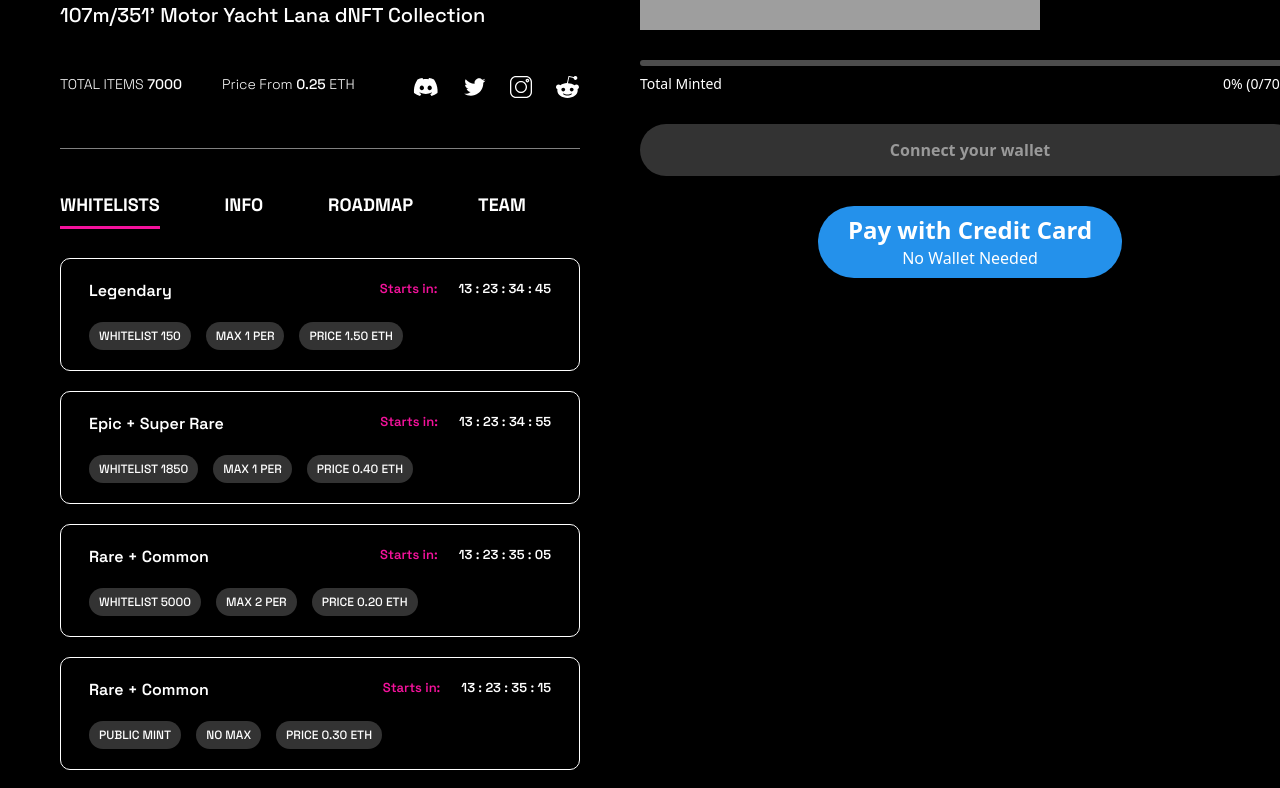
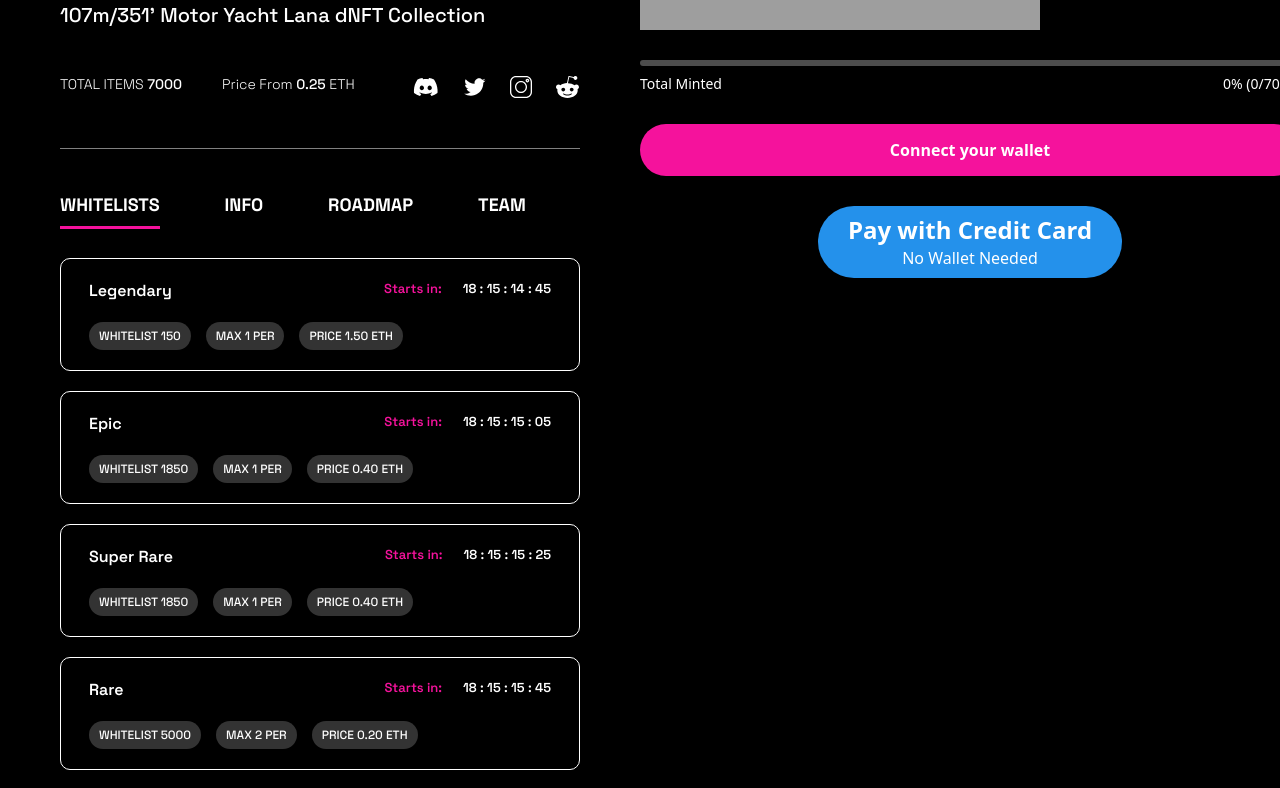
Before and after one commit to yclub-io/yachts-lending, a Next.js app: page /mint in a window 1280 px wide. Shown: the part 420-1208 px from the top of the page. Built offline with nearby package versions, Linux system fonts and the light colour scheme; grey boxes are pictures that could not be loaded.

Commit message:
changed currentMintContractIndex calc logic

```diff
--- a/components/mint/CurentMintInfoAndButtons.js
+++ b/components/mint/CurentMintInfoAndButtons.js
@@ -1,38 +1,11 @@
 import { useState } from "react";
 import contractsData from "../../data/contractsData";
+import connectMetamask from "../../utils/connectMetamask";
 
 const CurentMintInfoAndButtons = ({ currentMintContractIndex }) => {
   const [currentAccont, setCurrentAccount] = useState();
   const [mintAmount, setMintAmount] = useState(1);
   const contractInfo = contractsData[currentMintContractIndex];
-
-  const handleConnectWalletClick = async () => {
-    try {
-      const { ethereum } = window;
-      if (!ethereum) {
-        console.log("No metamask!");
-        return;
-      }
-      if (!ethereum.isConnected()) {
-        console.log("Metamask not conected!");
-        return;
-      }
-      const chainId = await ethereum.request({ method: "eth_chainId" });
-      if (chainId !== "0x1") {
-        await ethereum.request({
-          method: "wallet_switchEthereumChain",
-          params: [{ chainId: "0x1" }],
-        });
-      }
-      const accounts = await ethereum.request({
-        method: "eth_requestAccounts",
-      });
-      console.log("Account: ", accounts[0]);
-      setCurrentAccount(accounts[0]);
-    } catch (error) {
-      console.error(error);
-    }
-  };
 
   const handleMintClick = () => {
     console.log("Mint with account ", contractInfo.address);
@@ -80,14 +53,8 @@ const CurentMintInfoAndButtons = ({ currentMintContractIndex }) => {
       ) : (
         <div className="mt-[30px] flex w-[660px] flex-col">
           <button
-            className={`h-[52px] w-[660px] rounded-[26px]  text-base font-semibold text-white-1 ${
-              currentMintContractIndex >= 0
-                ? "bg-pink-1"
-                : "disabled bg-white-1 bg-opacity-20 text-opacity-50"
-            }`}
-            onClick={
-              currentMintContractIndex >= 0 ? handleConnectWalletClick : null
-            }
+            className={`h-[52px] w-[660px] rounded-[26px]  bg-pink-1 text-base font-semibold text-white-1 `}
+            onClick={() => connectMetamask(setCurrentAccount)}
           >
             Connect your wallet
           </button>
--- a/components/mint/MintsList.js
+++ b/components/mint/MintsList.js
@@ -43,7 +43,7 @@ const MintsList = ({ currentDate, currentMintContractIndex }) => {
             : "PUBLIC MINT"}
         </div>
         <div className="rounded-[16.5px] bg-white-1 bg-opacity-[20%] px-[10px] py-[5px] text-[12px] font-medium tracking-[10%]">
-          {contract?.max ? `MAX ${contract.max} PER` : "NO MAX"}
+          {`MAX ${contract.max} PER`}
         </div>
         <div className="rounded-[16.5px] bg-white-1 bg-opacity-[20%] px-[10px] py-[5px] text-[12px] font-medium tracking-[10%]">
           {`PRICE ${contract.price} ETH`}
--- a/data/contractsData.js
+++ b/data/contractsData.js
@@ -1,4 +1,4 @@
-const start = 1659624400;
+const start = 1660026400;
 
 const contractsData = [
   {
@@ -12,28 +12,55 @@ const contractsData = [
   },
   {
     address: "22222222",
-    name: "Epic + Super Rare",
-    start: start + 20,
-    end: start + 30,
+    name: "Epic",
+    start: start + 30,
+    end: start + 40,
     whitelist: 1850,
     max: 1,
     price: "0.40",
   },
   {
-    address: "333333333",
-    name: "Rare + Common",
-    start: start + 30,
-    end: start + 40,
+    address: "33333333",
+    name: "Super Rare",
+    start: start + 50,
+    end: start + 60,
+    whitelist: 1850,
+    max: 1,
+    price: "0.40",
+  },
+  {
+    address: "44444444444",
+    name: "Rare",
+    start: start + 70,
+    end: start + 80,
     whitelist: 5000,
     max: 2,
     price: "0.20",
   },
   {
-    address: "4444444444444",
-    name: "Rare + Common",
-    start: start + 40,
-    end: start + 5000,
-    price: "0.30",
+    address: "5555555555",
+    name: "Common",
+    start: start + 90,
+    end: start + 100,
+    whitelist: 5000,
+    max: 2,
+    price: "0.20",
+  },
+  {
+    address: "44444444444",
+    name: "Rare",
+    start: start + 110,
+    end: start + 120,
+    max: 10,
+    price: "0.20",
+  },
+  {
+    address: "5555555555",
+    name: "Common",
+    start: start + 130,
+    end: start + 1000,
+    max: 10,
+    price: "0.20",
   },
 ];
 
--- a/pages/mint.js
+++ b/pages/mint.js
@@ -35,9 +35,12 @@ const MintIndex = () => {
         return;
       }
 
+      setCurrentMintContractIndex(-1);
+
       contractsData.forEach((contract, index) => {
         if (contract.start <= currentDate && contract.end > currentDate) {
           setCurrentMintContractIndex(index);
+          return;
         }
       });
     }, 1000);
@@ -47,7 +50,7 @@ const MintIndex = () => {
   return (
     <div className="relative m-auto max-w-[1440px]">
       <Header />
-      <div className="relative flex flex-col-reverse lg:flex-row w-full lg:pt-10">
+      <div className="relative flex w-full flex-col-reverse lg:flex-row lg:pt-10">
         <div className="w-1/2">
           <HeroMint />
           <div
@@ -70,7 +73,7 @@ const MintIndex = () => {
           </div>
           <div>{infos[currentInfo]}</div>
         </div>
-        <div className="lg:fixed lg:right-0 lg:top-[120px] mt-[30px] w-1/2">
+        <div className="mt-[30px] w-1/2 lg:fixed lg:right-0 lg:top-[120px]">
           <CurentMintInfoAndButtons
             currentMintContractIndex={currentMintContractIndex}
           />
--- /dev/null
+++ b/utils/connectMetamask.js
@@ -0,0 +1,29 @@
+const connectMetamask = async (setCurrentAccount) => {
+    try {
+        const { ethereum } = window;
+        if (!ethereum) {
+          console.log("No metamask!");
+          return;
+        }
+        if (!ethereum.isConnected()) {
+          console.log("Metamask not conected!");
+          return;
+        }
+        const chainId = await ethereum.request({ method: "eth_chainId" });
+        if (chainId !== "0x1") {
+          await ethereum.request({
+            method: "wallet_switchEthereumChain",
+            params: [{ chainId: "0x1" }],
+          });
+        }
+        const accounts = await ethereum.request({
+          method: "eth_requestAccounts",
+        });
+        console.log("Account: ", accounts[0]);
+        setCurrentAccount(accounts[0]);
+      } catch (error) {
+        console.error(error);
+      }
+}
+
+export default connectMetamask;
```
